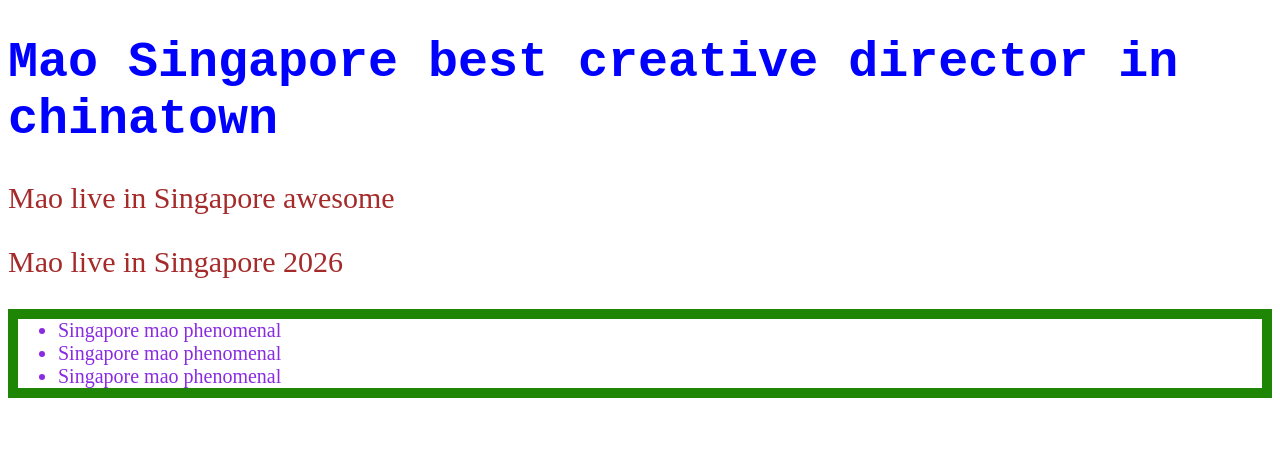
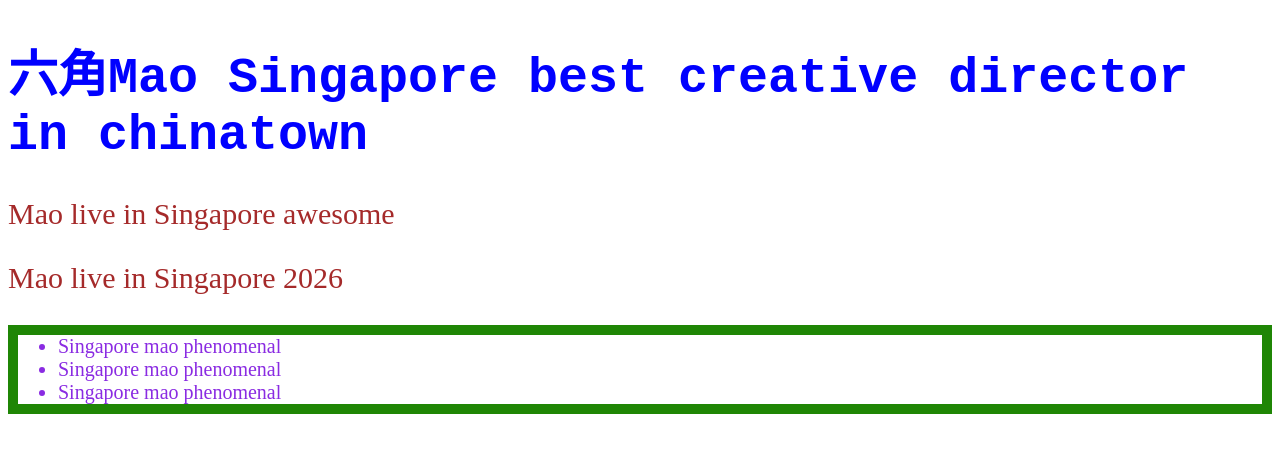
Before and after one commit to ajohnmao/project_hex, a plain HTML site: page index.html in a window 1280 px wide. Drawn offline with Linux system fonts and the light colour scheme.

Commit message:
變更首頁文字-加六角

```diff
--- a/index.html
+++ b/index.html
@@ -7,7 +7,7 @@
     <link rel="stylesheet" href="style.css">
 </head>
 <body>
-   <h1>Mao Singapore best creative director in chinatown</h1>
+   <h1>六角Mao Singapore best creative director in chinatown</h1>
    <p>Mao live in Singapore awesome</p>
    <p>Mao live in Singapore 2026</p>
    <ul>
```
